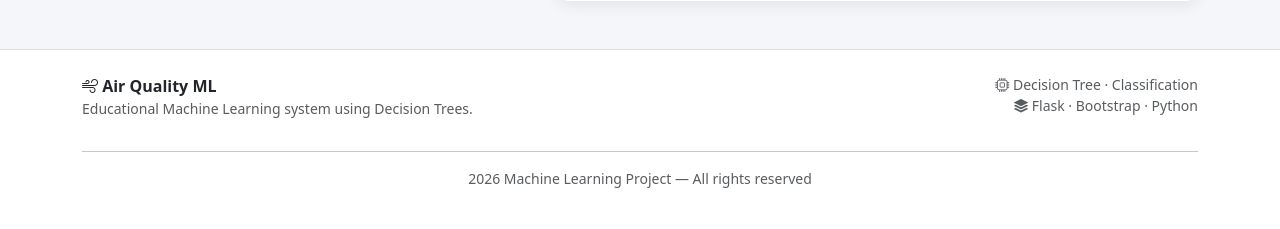
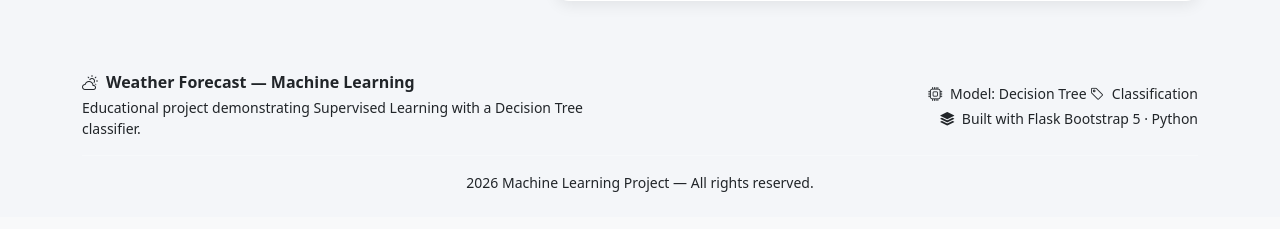
Before and after one commit to Davidcapera/MACHINE_LEARNIG2, a Flask app: page /air-quality in a window 1280 px wide. Shown: the part 2028-2257 px from the top of the page. After the commit the page ends 2220 px from the top, so only its background shows below. Run offline with Flask 3, Linux system fonts and the light colour scheme.

```diff
--- a/app/templates/air.html
+++ b/app/templates/air.html
@@ -37,14 +37,12 @@
 
 <body>
 
-<!-- NAVBAR -->
 <nav class="navbar navbar-expand-lg navbar-dark bg-primary">
 <div class="container">
 <span class="navbar-brand fw-bold">
 <i class="bi bi-wind me-2"></i>Air Quality ML System
 </span>
 
-<!-- 🔥 MENU IGUAL AL MONITOR -->
 <div class="dropdown ms-auto">
 <button class="btn btn-light dropdown-toggle"
         data-bs-toggle="dropdown"
@@ -100,7 +98,6 @@ Menu
 Advanced classification of pollution levels using Machine Learning models.
 </p>
 
-<!-- CASE USE -->
 <div class="card mb-4">
 <div class="card-body">
 
@@ -177,7 +174,6 @@ in real-world applications.
 </div>
 </div>
 
-<!-- TRAINING DATA -->
 <div class="card mb-4">
 <div class="card-body">
 
@@ -208,7 +204,6 @@ in real-world applications.
 </div>
 </div>
 
-<!-- MODEL -->
 <div class="card mb-4 text-center">
 <div class="card-body">
 
@@ -221,7 +216,6 @@ in real-world applications.
 </div>
 </div>
 
-<!-- INPUT + RESULT -->
 <div class="row g-4">
 
 <div class="col-md-5">
@@ -289,34 +283,32 @@ PM10: <strong>{{ data.pm10 }}</strong>
 
 </div>
 
-<!-- FOOTER -->
-<footer class="mt-5 py-4 bg-white border-top">
+
+</div><footer class="mt-5 py-4">
         <div class="container">
-
-<div class="row">
-
-<div class="col-md-6">
-<strong><i class="bi bi-wind"></i> Air Quality ML</strong>
-<p class="small text-muted">
-Educational Machine Learning system using Decision Trees.
+            <div class="row align-items-center">
+                <div class="col-md-6 mb-3 mb-md-0">
+                    <h6 class="fw-bold mb-1">
+                        <i class="bi bi-cloud-sun me-2"></i>Weather Forecast — Machine Learning
+                    </h6>
+                    <p class="mb-0 small">
+                        Educational project demonstrating Supervised Learning with a Decision Tree classifier.
                     </p>
                 </div>
-
-<div class="col-md-6 text-end">
-<p class="small text-muted">
-<i class="bi bi-cpu"></i> Decision Tree · Classification<br>
-<i class="bi bi-stack"></i> Flask · Bootstrap · Python
+                <div class="col-md-6 text-md-end">
+                    <p class="mb-1 small">
+                        <i class="bi bi-cpu me-1"></i> Model: Decision Tree
+                        <i class="bi bi-tag me-1"></i> Classification
+                    </p>
+                    <p class="mb-0 small">
+                        <i class="bi bi-stack me-1"></i> Built with Flask Bootstrap 5 · Python
                     </p>
                 </div>
-
             </div>
-
-<hr>
-
-<p class="text-center small text-muted">
-2026 Machine Learning Project — All rights reserved
+            <hr class="border-white opacity-25 my-3">
+            <p class="text-center mb-0 small">
+                2026 Machine Learning Project — All rights reserved.
             </p>
-
         </div>
     </footer>
 
```
Lines whose indentation alone changed are shown as unchanged.
